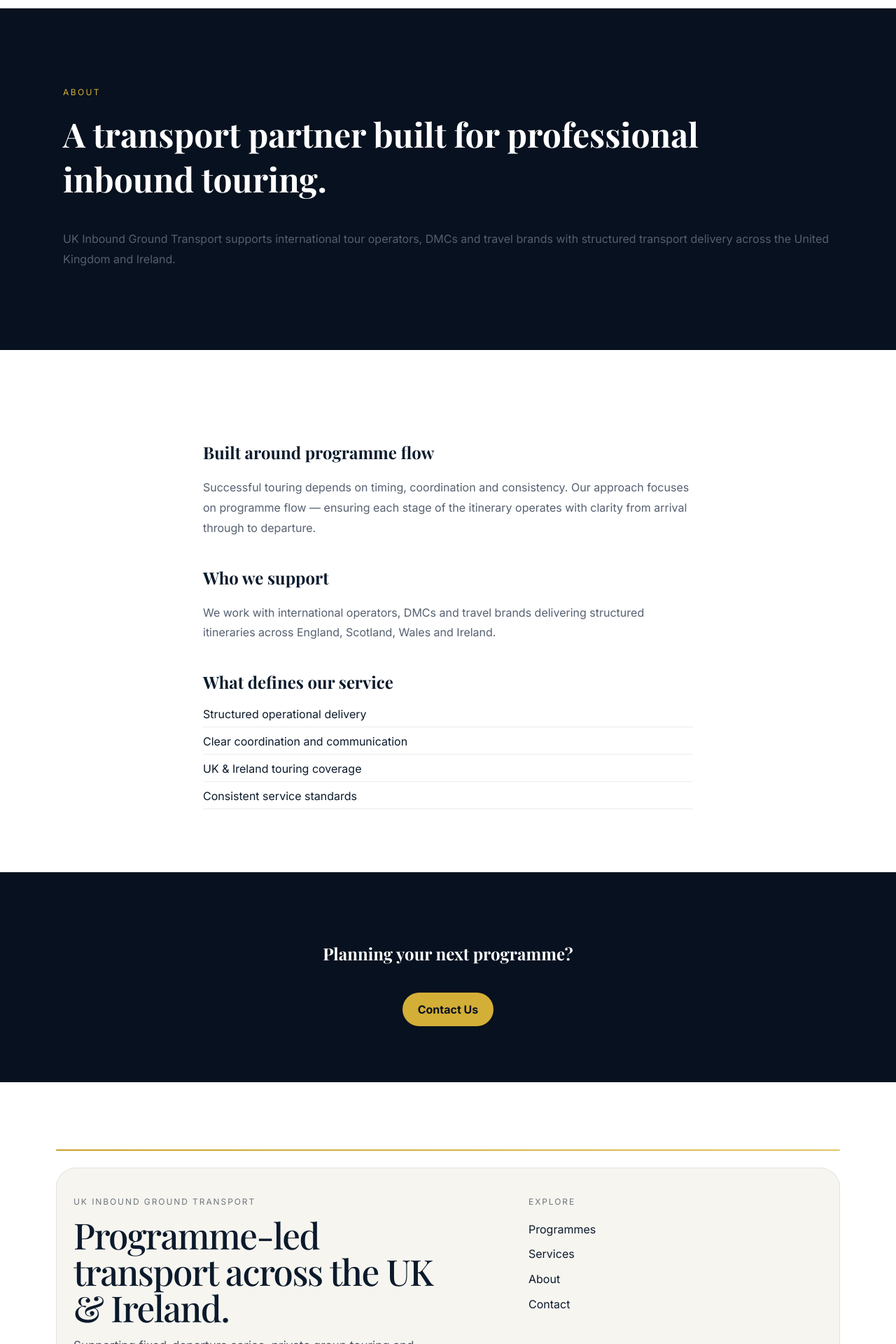
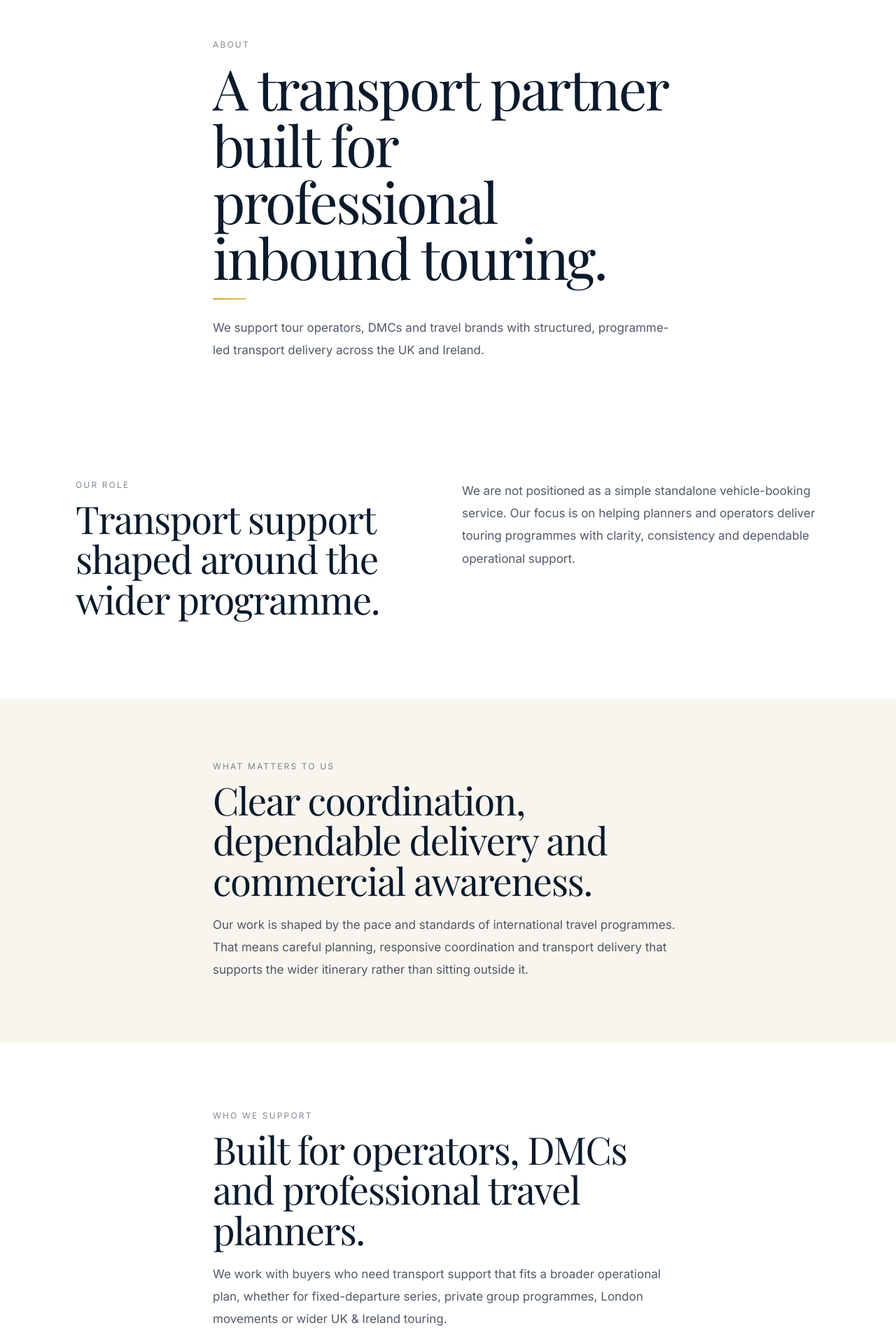
Before and after one commit to kandiahtk-crypto/Project-, a Next.js app: page /about in a window 1280 px wide. Shown: the part 140-2060 px from the top of the page at 70% size. Built offline with nearby package versions, Linux system fonts and the light colour scheme; a web font is replaced by a local one.

Commit message:
Update page.tsx

```diff
--- a/src/app/about/page.tsx
+++ b/src/app/about/page.tsx
@@ -1,149 +1,240 @@
 import type { CSSProperties } from "react";
-import SiteHeader from "../../components/SiteHeader";
+import type { Metadata } from "next";
+
+export const metadata: Metadata = {
+  title: "About",
+  description:
+    "About UK Inbound Ground Transport and our programme-led approach to UK & Ireland touring support.",
+};
 
 export default function AboutPage() {
   return (
-    <>
-      <SiteHeader />
-
     <main>
-        {/* HERO */}
-        <section style={hero}>
-          <div style={container}>
+      <section style={heroSection}>
+        <div style={containerNarrow}>
           <p style={eyebrow}>About</p>
 
-            <h1 style={title}>
+          <h1 style={heroTitle}>
             A transport partner built for professional inbound touring.
           </h1>
 
-            <p style={text}>
-              UK Inbound Ground Transport supports international tour operators,
-              DMCs and travel brands with structured transport delivery across
-              the United Kingdom and Ireland.
+          <div style={divider} />
+
+          <p style={heroText}>
+            We support tour operators, DMCs and travel brands with structured,
+            programme-led transport delivery across the UK and Ireland.
           </p>
         </div>
       </section>
 
-        {/* CONTENT */}
       <section style={section}>
-          <div style={containerNarrow}>
-            <h2 style={heading}>Built around programme flow</h2>
+        <div style={container}>
+          <div style={splitGrid} className="split-grid">
+            <div>
+              <p style={sectionLabel}>Our role</p>
+              <h2 style={sectionTitle}>
+                Transport support shaped around the wider programme.
+              </h2>
+            </div>
 
-            <p style={text}>
-              Successful touring depends on timing, coordination and consistency.
-              Our approach focuses on programme flow — ensuring each stage of the
-              itinerary operates with clarity from arrival through to departure.
+            <div>
+              <p style={sectionText}>
+                We are not positioned as a simple standalone vehicle-booking
+                service. Our focus is on helping planners and operators deliver
+                touring programmes with clarity, consistency and dependable
+                operational support.
               </p>
-
-            <h2 style={heading}>Who we support</h2>
-
-            <p style={text}>
-              We work with international operators, DMCs and travel brands
-              delivering structured itineraries across England, Scotland, Wales
-              and Ireland.
-            </p>
-
-            <h2 style={heading}>What defines our service</h2>
-
-            <div style={list}>
-              <div style={item}>Structured operational delivery</div>
-              <div style={item}>Clear coordination and communication</div>
-              <div style={item}>UK & Ireland touring coverage</div>
-              <div style={item}>Consistent service standards</div>
+            </div>
           </div>
         </div>
       </section>
 
-        {/* CTA */}
+      <section style={sectionSoft}>
+        <div style={containerNarrow}>
+          <p style={sectionLabel}>What matters to us</p>
+          <h2 style={sectionTitle}>
+            Clear coordination, dependable delivery and commercial awareness.
+          </h2>
+          <p style={sectionText}>
+            Our work is shaped by the pace and standards of international travel
+            programmes. That means careful planning, responsive coordination and
+            transport delivery that supports the wider itinerary rather than
+            sitting outside it.
+          </p>
+        </div>
+      </section>
+
+      <section style={section}>
+        <div style={containerNarrow}>
+          <p style={sectionLabel}>Who we support</p>
+          <h2 style={sectionTitle}>
+            Built for operators, DMCs and professional travel planners.
+          </h2>
+          <p style={sectionText}>
+            We work with buyers who need transport support that fits a broader
+            operational plan, whether for fixed-departure series, private group
+            programmes, London movements or wider UK & Ireland touring.
+          </p>
+        </div>
+      </section>
+
       <section style={ctaSection}>
-          <div style={container}>
-            <h2 style={ctaTitle}>Planning your next programme?</h2>
+        <div style={containerNarrow}>
+          <p style={sectionLabel}>Start a conversation</p>
+          <h2 style={ctaTitle}>
+            Need support for an upcoming UK or Ireland programme?
+          </h2>
+          <p style={sectionText}>
+            Tell us about your timings, routing and programme structure, and
+            we’ll help shape the right transport approach.
+          </p>
 
-            <a href="/contact" style={ctaButton}>
-              Contact Us
+          <div style={ctaActions}>
+            <a href="/contact" style={primaryButton}>
+              Contact us
             </a>
+            <a href="/services" style={linkButton}>
+              View services →
+            </a>
+          </div>
         </div>
       </section>
     </main>
-    </>
   );
 }
 
-/* STYLES */
+const container: CSSProperties = {
+  maxWidth: 1120,
+  margin: "0 auto",
+  padding: "0 28px",
+};
 
-const hero: CSSProperties = {
-  background: "#07111F",
-  color: "white",
-  padding: "100px 20px",
+const containerNarrow: CSSProperties = {
+  maxWidth: 720,
+  margin: "0 auto",
+  padding: "0 24px",
+};
+
+const heroSection: CSSProperties = {
+  padding: "120px 0 72px",
 };
 
 const section: CSSProperties = {
-  padding: "90px 20px",
+  padding: "96px 0",
 };
 
-const container: CSSProperties = {
-  maxWidth: "1100px",
-  margin: "0 auto",
+const sectionSoft: CSSProperties = {
+  padding: "88px 0",
+  background: "#F8F5EF",
 };
 
-const containerNarrow: CSSProperties = {
-  maxWidth: "700px",
-  margin: "0 auto",
+const ctaSection: CSSProperties = {
+  padding: "88px 0 48px",
 };
 
 const eyebrow: CSSProperties = {
-  color: "#D4AF37",
-  letterSpacing: "0.2em",
+  margin: 0,
+  fontSize: 12,
+  letterSpacing: "0.18em",
   textTransform: "uppercase",
-  fontSize: "12px",
+  color: "rgba(11, 26, 43, 0.52)",
 };
 
-const title: CSSProperties = {
+const heroTitle: CSSProperties = {
+  margin: "14px 0 16px",
+  maxWidth: 760,
+  fontSize: "clamp(2.7rem, 7vw, 5rem)",
+  lineHeight: 1.01,
+  letterSpacing: "-0.035em",
+  fontWeight: 400,
   fontFamily: "var(--font-serif)",
-  fontSize: "48px",
-  marginTop: "20px",
+  color: "#0B1A2B",
 };
 
-const heading: CSSProperties = {
-  fontFamily: "var(--font-serif)",
-  marginTop: "40px",
+const divider: CSSProperties = {
+  width: 48,
+  height: 2,
+  background: "linear-gradient(90deg, #C9A227 0%, #E3C565 100%)",
+  margin: "18px 0 24px",
+  borderRadius: 999,
 };
 
-const text: CSSProperties = {
-  color: "#556070",
-  lineHeight: 1.8,
-  marginTop: "14px",
+const heroText: CSSProperties = {
+  margin: 0,
+  maxWidth: 680,
+  fontSize: 17,
+  lineHeight: 1.9,
+  color: "rgba(11, 26, 43, 0.72)",
 };
 
-const list: CSSProperties = {
-  marginTop: "20px",
+const splitGrid: CSSProperties = {
   display: "grid",
-  gap: "10px",
+  gap: 32,
+  alignItems: "start",
 };
 
-const item: CSSProperties = {
-  borderBottom: "1px solid rgba(0,0,0,0.08)",
-  paddingBottom: "8px",
+const sectionLabel: CSSProperties = {
+  margin: "0 0 12px",
+  fontSize: 12,
+  letterSpacing: "0.18em",
+  textTransform: "uppercase",
+  color: "rgba(11, 26, 43, 0.52)",
 };
 
-const ctaSection: CSSProperties = {
-  background: "#07111F",
-  color: "white",
-  padding: "80px 20px",
-  textAlign: "center",
+const sectionTitle: CSSProperties = {
+  margin: "0 0 18px",
+  maxWidth: 760,
+  fontSize: "clamp(2rem, 5vw, 3.4rem)",
+  lineHeight: 1.06,
+  letterSpacing: "-0.025em",
+  fontWeight: 400,
+  fontFamily: "var(--font-serif)",
+  color: "#0B1A2B",
+};
+
+const sectionText: CSSProperties = {
+  margin: 0,
+  maxWidth: 680,
+  fontSize: 17,
+  lineHeight: 1.9,
+  color: "rgba(11, 26, 43, 0.72)",
 };
 
 const ctaTitle: CSSProperties = {
+  margin: "0 0 18px",
+  maxWidth: 760,
+  fontSize: "clamp(2rem, 5vw, 3.2rem)",
+  lineHeight: 1.06,
+  letterSpacing: "-0.025em",
+  fontWeight: 400,
   fontFamily: "var(--font-serif)",
+  color: "#0B1A2B",
 };
 
-const ctaButton: CSSProperties = {
-  marginTop: "20px",
-  display: "inline-block",
-  background: "#D4AF37",
-  color: "#07111F",
-  padding: "14px 22px",
-  borderRadius: "999px",
-  fontWeight: 700,
+const ctaActions: CSSProperties = {
+  marginTop: 26,
+  display: "flex",
+  gap: 20,
+  flexWrap: "wrap",
+  alignItems: "center",
+};
+
+const primaryButton: CSSProperties = {
+  display: "inline-flex",
+  alignItems: "center",
+  justifyContent: "center",
+  minHeight: 52,
+  padding: "0 22px",
+  borderRadius: 999,
+  background: "#F2EEE6",
+  color: "#0B1A2B",
   textDecoration: "none",
+  fontWeight: 600,
+  border: "1px solid rgba(11, 26, 43, 0.08)",
 };
+
+const linkButton: CSSProperties = {
+  textDecoration: "none",
+  color: "#0B1A2B",
+  fontWeight: 500,
+};
```
Lines whose indentation alone changed are shown as unchanged.
